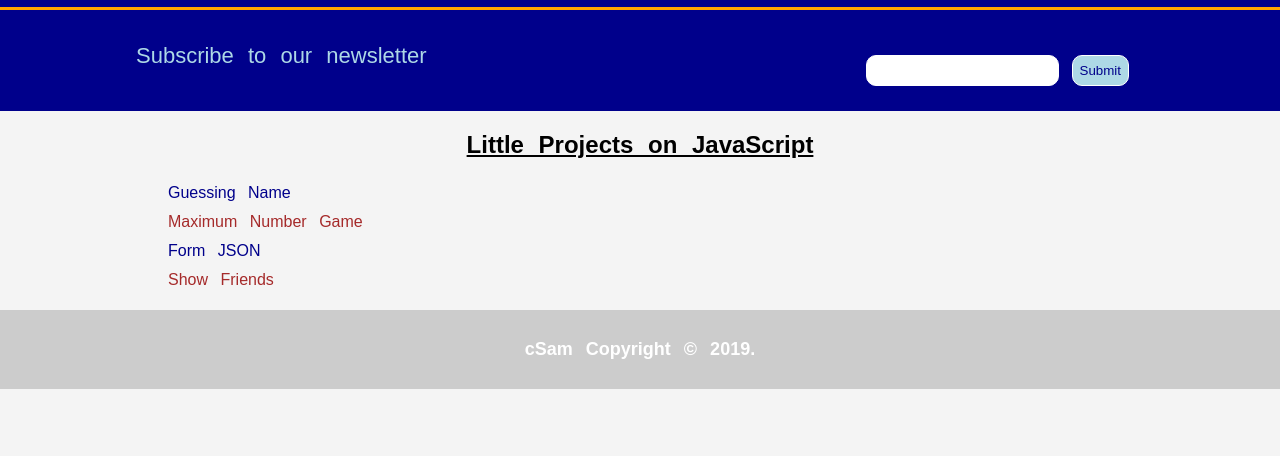
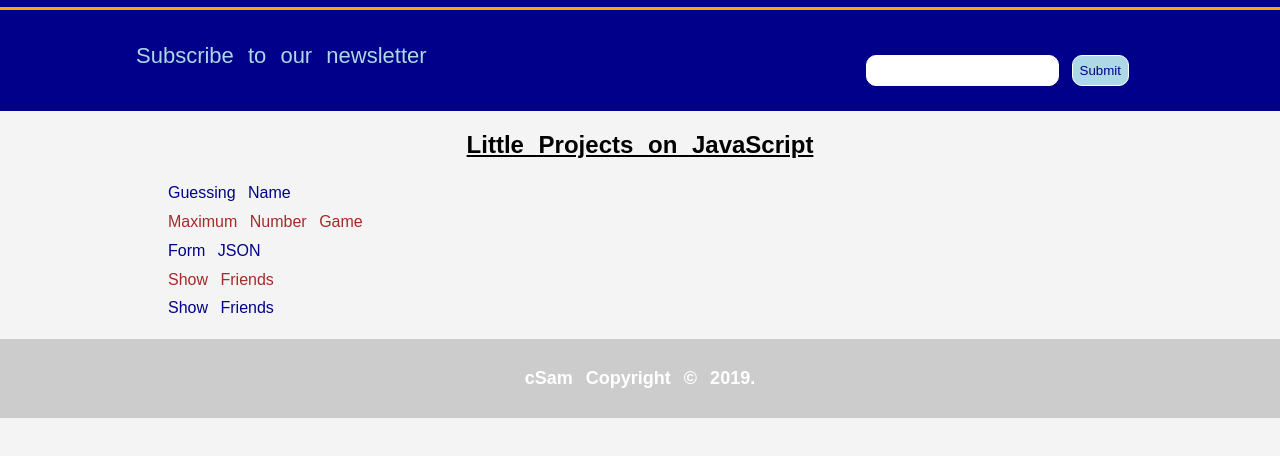
Before and after one commit to samuelchika/JSWebProject, a plain HTML site: page localTodo/projects.html in a window 1280 px wide. Shown: the part 82-538 px from the top of the page. Drawn offline with Linux system fonts and the light colour scheme.

Commit message:
todo added

```diff
--- a/localTodo/projects.html
+++ b/localTodo/projects.html
@@ -43,6 +43,7 @@
         <li><a href="projects/maxnum.html" class="details">Maximum Number Game</a></li>
         <li><a href="projects/formJson.html" class="details">Form JSON</a></li>
         <li><a href="projects/showFriends.html" class="details">Show Friends</a></li>
+        <li><a href="projects/todo.html" class="details">Show Friends</a></li>
       </ul>
     </div>
   </section>
```
